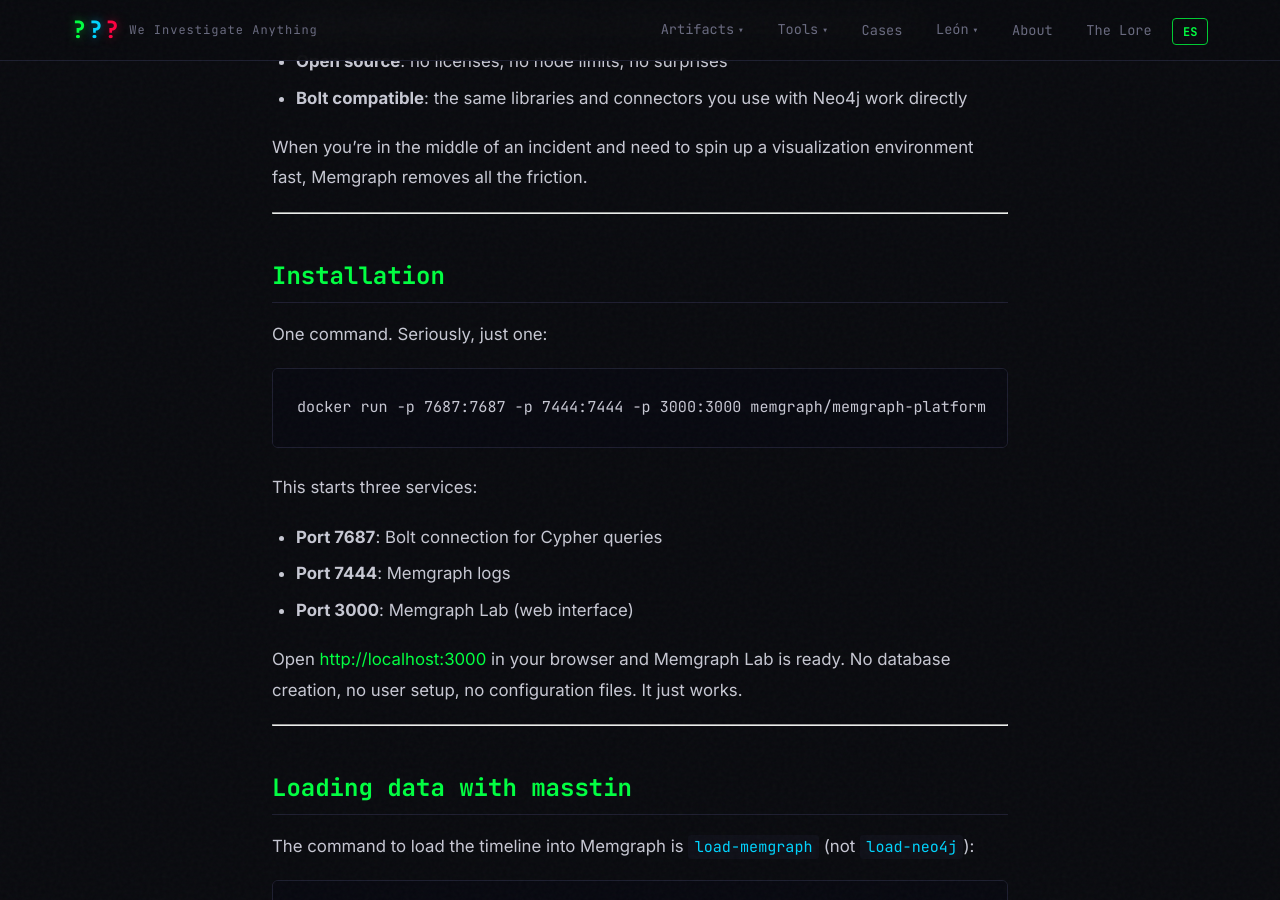
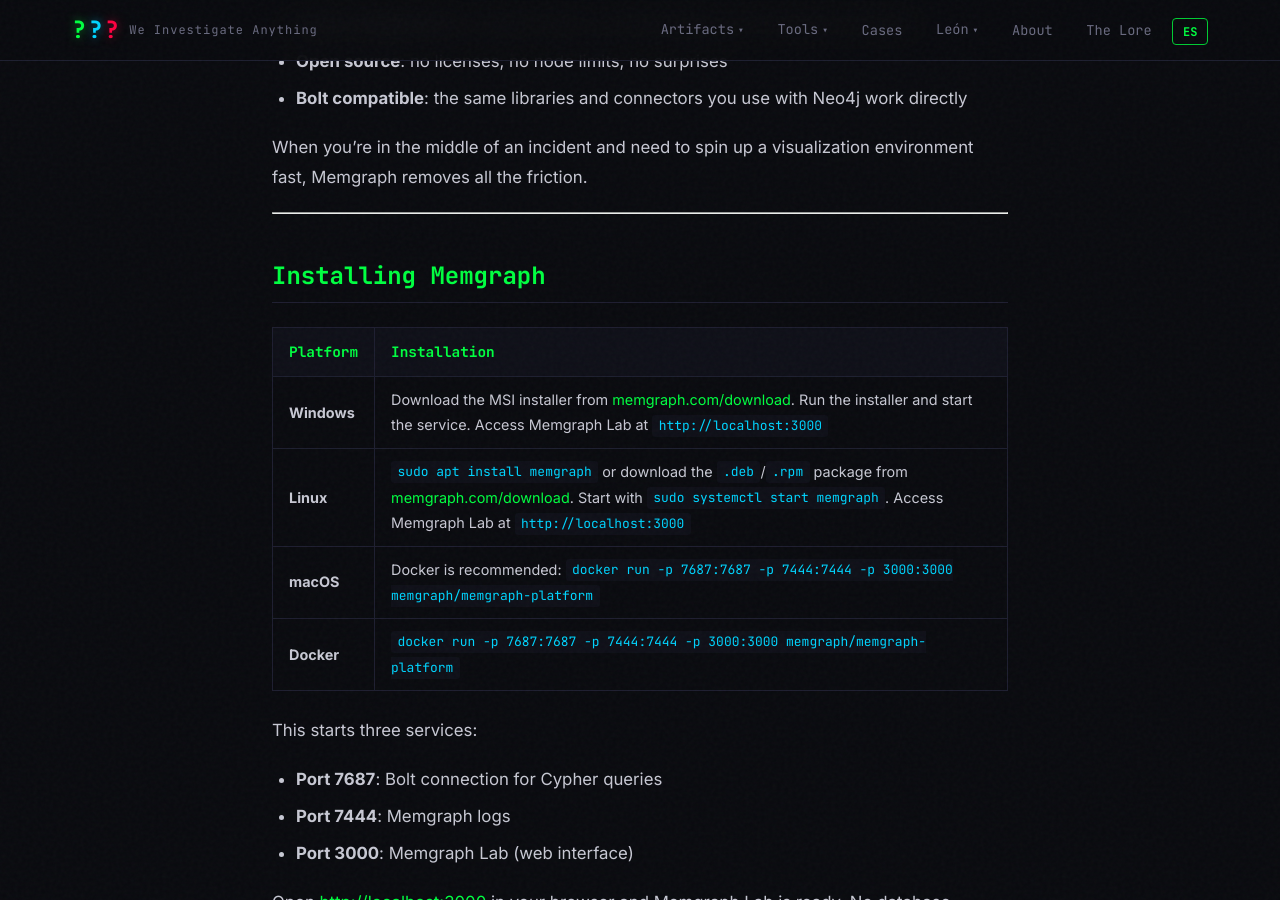
Before and after one commit to jupyterj0nes/jupyterj0nes.github.io, a Jekyll site: the page built from _posts/en/2026-04-07-memgraph-visualization.md, in a window 1280 px wide and 900 px high, scrolled down 837 px. Built offline with Jekyll 4.4.1, drawn with Linux system fonts in a browser that asks for light colours; comment, search, counter and statistics services are not loaded.

Commit message:
Add Neo4j/Memgraph install guides for Windows, Linux, macOS, Docker (ES/EN)

````diff
--- a/_posts/en/2026-04-07-memgraph-visualization.md
+++ b/_posts/en/2026-04-07-memgraph-visualization.md
@@ -30,13 +30,14 @@
 
 ---
 
-## Installation
+## Installing Memgraph
 
-One command. Seriously, just one:
-
-```bash
-docker run -p 7687:7687 -p 7444:7444 -p 3000:3000 memgraph/memgraph-platform
-```
+| Platform | Installation |
+|----------|-------------|
+| **Windows** | Download the MSI installer from [memgraph.com/download](https://memgraph.com/download). Run the installer and start the service. Access Memgraph Lab at `http://localhost:3000` |
+| **Linux** | `sudo apt install memgraph` or download the `.deb`/`.rpm` package from [memgraph.com/download](https://memgraph.com/download). Start with `sudo systemctl start memgraph`. Access Memgraph Lab at `http://localhost:3000` |
+| **macOS** | Docker is recommended: `docker run -p 7687:7687 -p 7444:7444 -p 3000:3000 memgraph/memgraph-platform` |
+| **Docker** | `docker run -p 7687:7687 -p 7444:7444 -p 3000:3000 memgraph/memgraph-platform` |
 
 This starts three services:
 - **Port 7687**: Bolt connection for Cypher queries
````
Also changed, not shown: _posts/en/2026-04-07-neo4j-cypher-visualization.md (+17 -0 lines), _posts/es/2026-04-07-memgraph-visualization.md (+7 -6 lines), _posts/es/2026-04-07-neo4j-cypher-visualization.md (+17 -0 lines).
